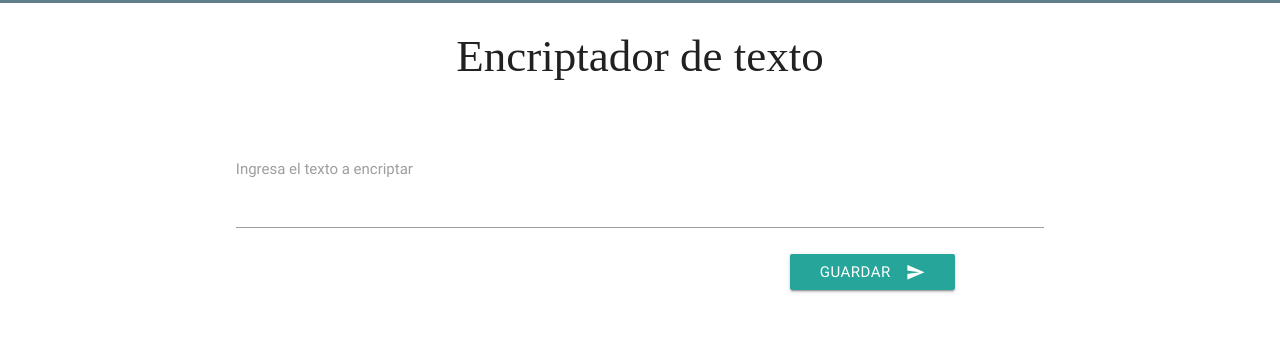
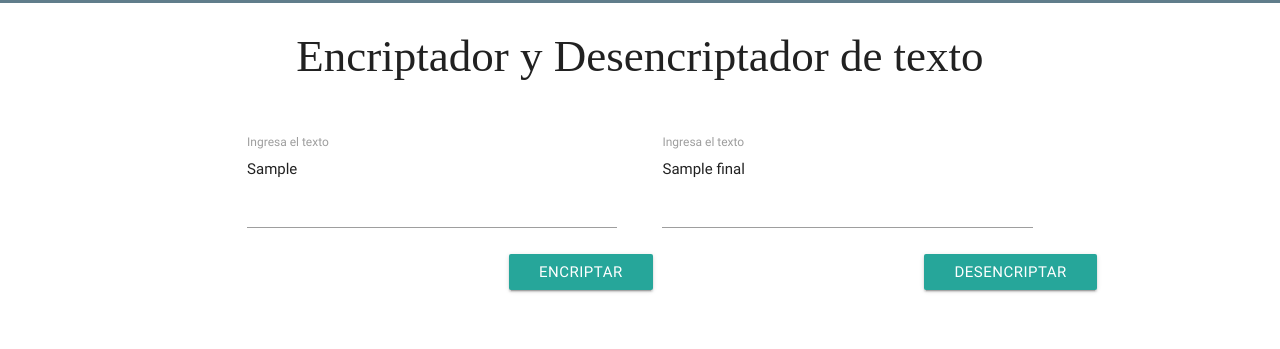
Before and after one commit to e-mind/Excel-to-MySQL, a Django app: template templates/encriptador/entrada.html in a window 1280 px wide. Shown: the top 349 px of the page. Run offline with Django 3.2, Linux system fonts and the light colour scheme; the template is opened without the code that fills it: most values are stand-ins (such as "Sample title", 1, 10 or a date in 2020); some libraries are stand-ins or nearby versions.

Commit message:
Encriptado y desencriptador en un solo template

```diff
--- a/apps/encriptador/forms.py
+++ b/apps/encriptador/forms.py
@@ -1,4 +1,5 @@
 from django import forms
 
 class DataForm(forms.Form):
-    datos = forms.CharField()
+    encriptar = forms.CharField()
+    desencriptar = forms.CharField()
--- a/apps/encriptador/urls.py
+++ b/apps/encriptador/urls.py
@@ -1,6 +1,5 @@
 from django.conf.urls import url, include
-from apps.encriptador.views import entrada, salida
+from apps.encriptador.views import entrada
 urlpatterns = [
     url(r'^$',entrada, name='entrada'),
-    url(r'^salida/$',salida, name='salida'),
     ]
--- a/templates/base/base1.html
+++ b/templates/base/base1.html
@@ -17,7 +17,7 @@
       <div class="col s12 blue-grey linea"></div>
     </div>
     <div class="row">
-      <div class="col s12 m6 l4 offset-m2 offset-l4">
+      <div class="col s12 m10 l8 offset-m1 offset-l2">
           <div class="row">
             <p class="titulo" style="margin: 0px;">{% block titulo %} {% endblock%}</p>
           </div>
--- a/templates/encriptador/entrada.html
+++ b/templates/encriptador/entrada.html
@@ -1,18 +1,28 @@
 {% extends 'base/base1.html' %}
 {% block title %} Encriptador {% endblock %}
-{% block titulo %} Encriptador de texto {% endblock %}
+{% block titulo %} Encriptador y Desencriptador de texto{% endblock %}
 {% block content %}
   <form method="post">
     {% csrf_token %}
     <div class="row">
-      <div class="input-field col s12">
-        <textarea id="textarea1" class="materialize-textarea" name="datos"></textarea>
-        <label for="textarea1">Ingresa el texto a encriptar</label>
+      <div class="col s6">
+        <div class="input-field col s12">
+          <textarea id="textarea1" class="materialize-textarea" name="encriptar">{{final0}}</textarea>
+          <label for="textarea1">Ingresa el texto</label>
+        </div>
+        <div class="row col s12 m12 l4 offset-m1 offset-l8">
+          <button  class="btn waves-effect waves-light" type="submit">Encriptar</button>
+        </div>
       </div>
-    <div class="row col s12 m12 l4 offset-m1 offset-l8">
-      <button  class="btn waves-effect waves-light" type="submit">Guardar
-        <i class="material-icons right" name="action">send</i>
-      </button>
-    </div>
-  </form>
+        <div class="row">
+          <div class="col s6">
+            <div class="input-field col s12">
+              <textarea id="textarea1" class="materialize-textarea" name="desencriptar">{{final}}</textarea>
+              <label for="textarea1">Ingresa el texto</label>
+            </div>
+            <div class="row col s12 m12 l4 offset-m1 offset-l8">
+              <button  class="btn waves-effect waves-light" type="submit">desencriptar</button>
+            </div>
+          </div>
+      </form>
 {% endblock %}
--- a/templates/home.html
+++ b/templates/home.html
@@ -12,7 +12,6 @@
         <span class="card-title activator grey-text text-darken-4">Encriptador<i class="material-icons right">more_vert</i></span>
         <div class="row">
           <div class="col s6"><p><a href="{% url 'encriptador:entrada' %}">Encriptador</a></p></div>
-          <div class="col s6"><p><a href="{% url 'encriptador:salida' %}">Desencriptador</a></p></div>
         </div>
       </div>
       <div class="card-reveal">
```
Also changed, not shown: apps/encriptador/views.py (+3 -19 lines), templates/encriptador/salida.html (deleted, +0 -17 lines).
